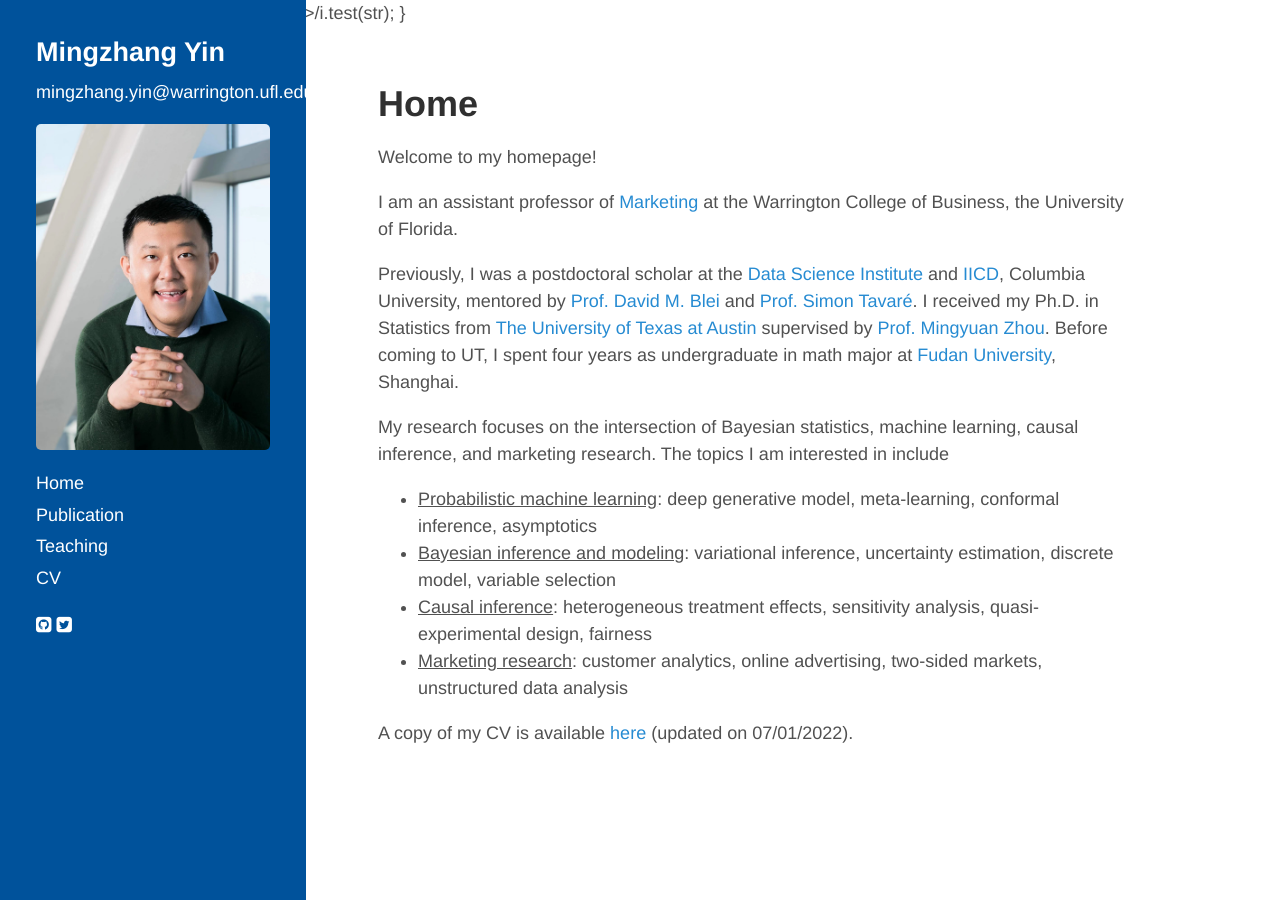
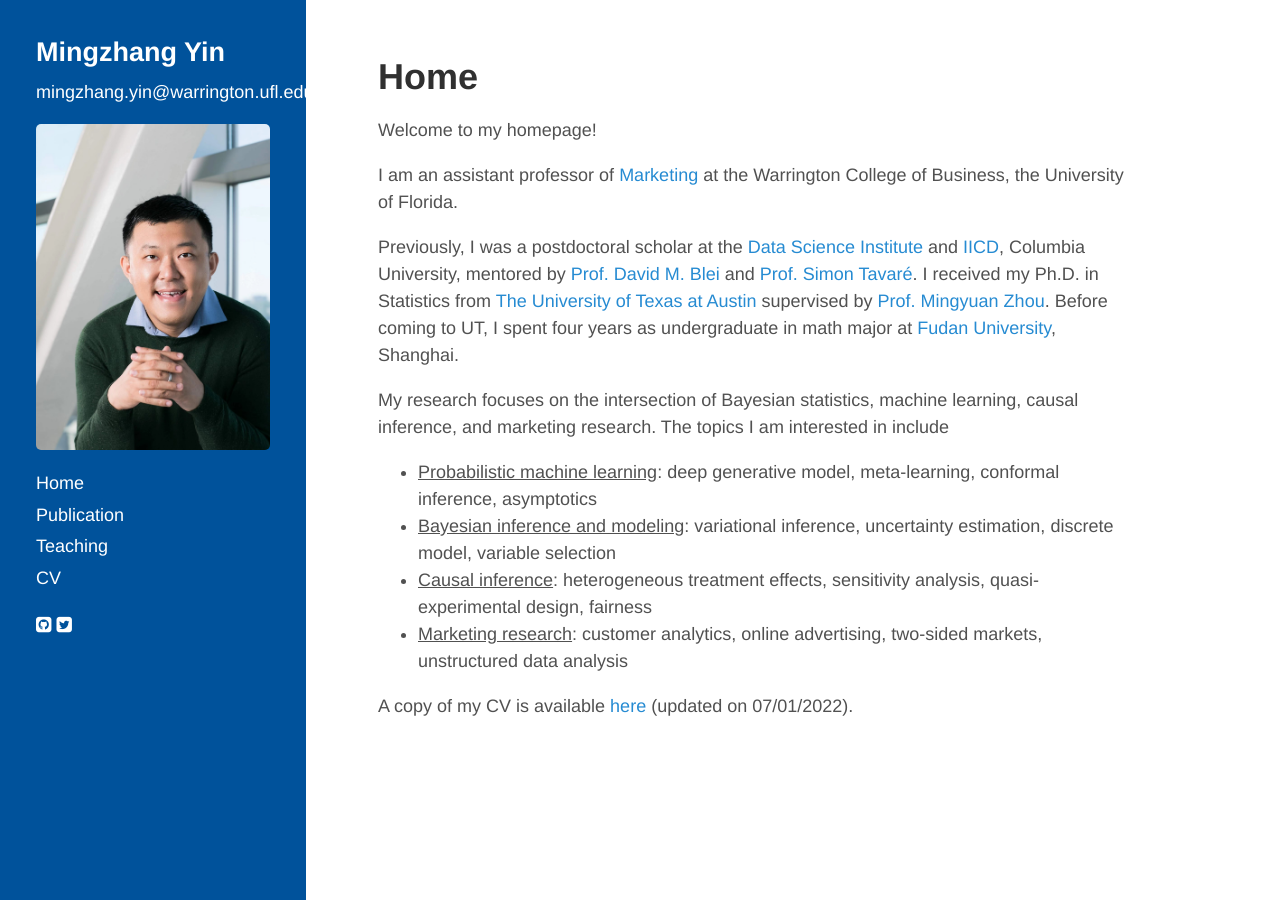
Before and after one commit to mingzhang-yin/mingzhang-yin.github.io, a Jekyll site: the page built from index.md, in a window 1280 px wide. Built offline with Jekyll 4.4.1, drawn with Linux system fonts in a browser that asks for light colours; nearby versions of some CDN libraries; a style sheet for code colours, icons or effects is not loaded.

Commit message:
Update sidebar.html

```diff
--- a/_includes/sidebar.html
+++ b/_includes/sidebar.html
@@ -1,6 +1,3 @@
-function isAnchor(str){
-    return /^\<a.*\>.*\<\/a\>/i.test(str);
-}
 
 <div class="sidebar">
   <div class="container sidebar-sticky">
```
